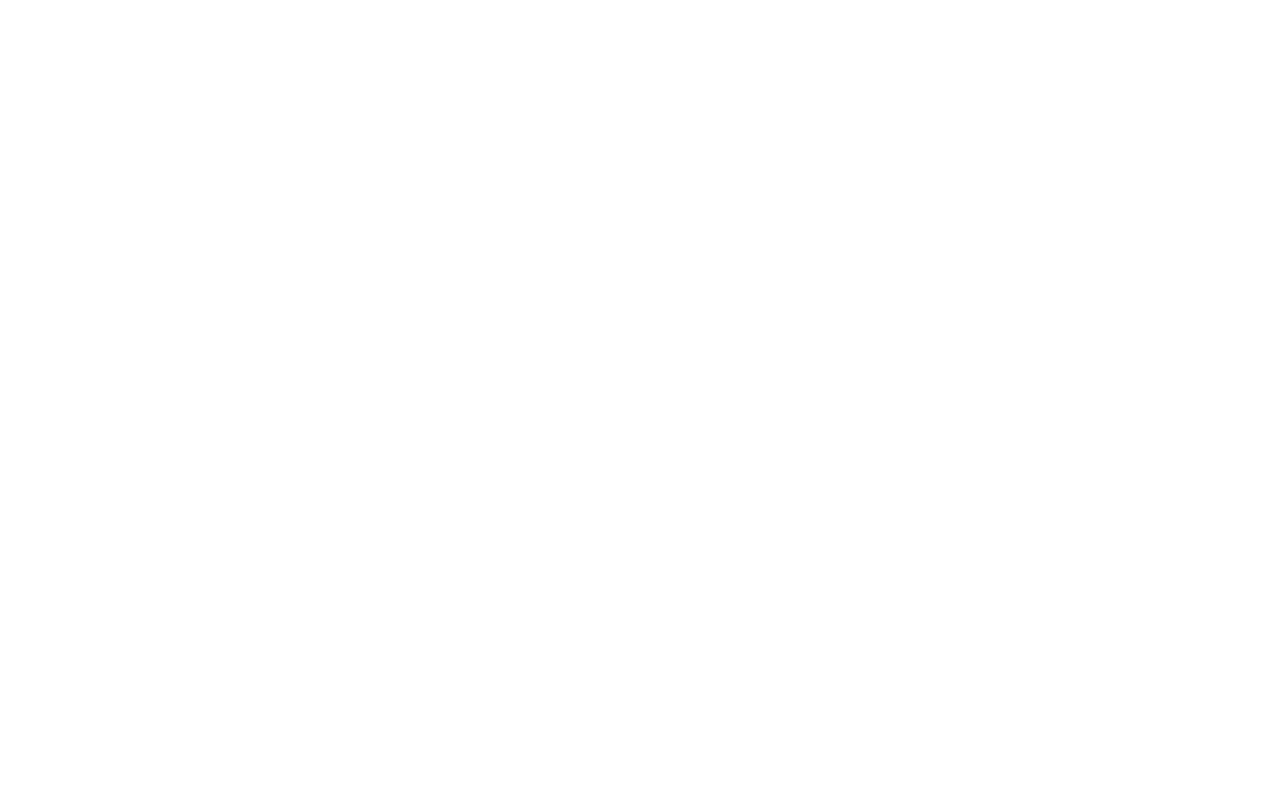
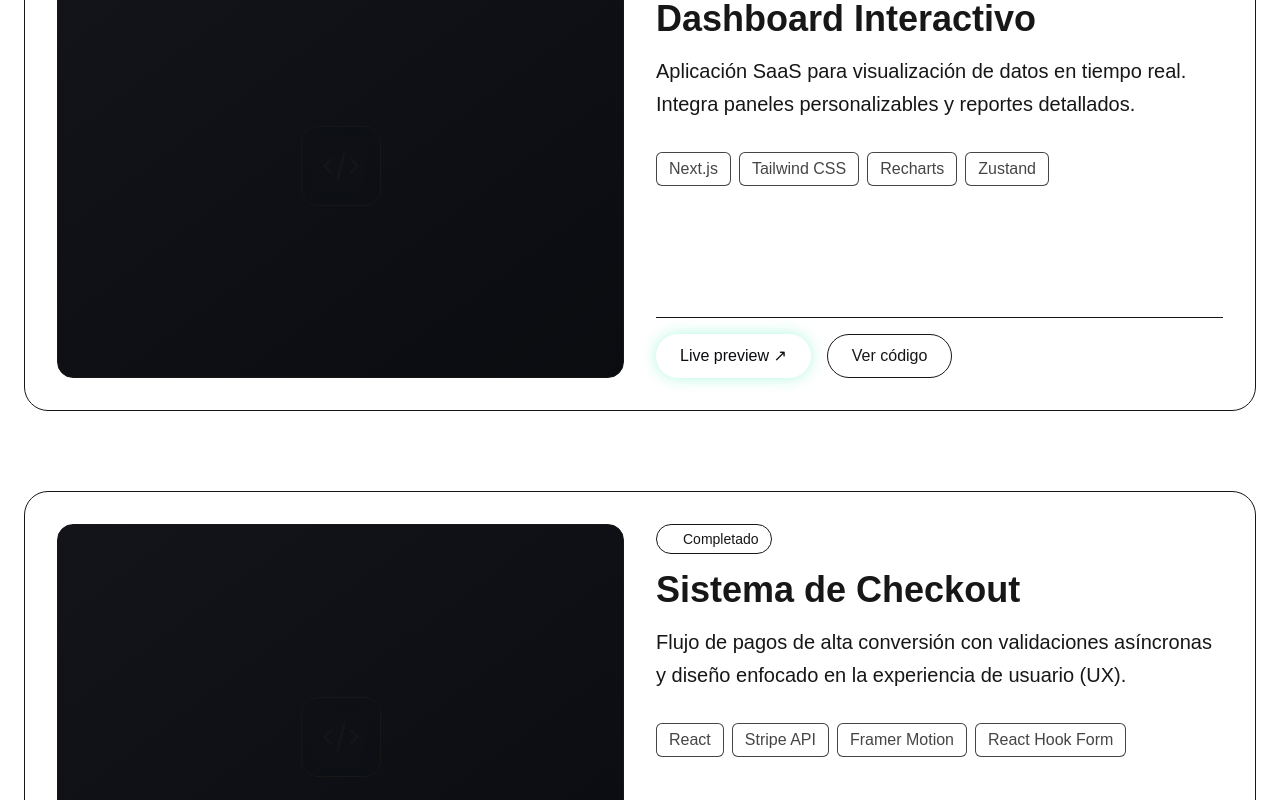
Before and after one commit to sebastianUCC2024/PortafolioPersonal, a Next.js app: page / in a window 1280 px wide. Shown: the part 1140-1940 px from the top of the page. Before the commit the page ends 800 px from the top, so only its background shows below. Built offline with nearby package versions, Linux system fonts and the light colour scheme.

Commit message:
feat: implementar sección de tarjetas de proyectos interactivos conectados a i18n

```diff
--- a/app/page.tsx
+++ b/app/page.tsx
@@ -1,12 +1,13 @@
 "use client";
 
 import { Hero } from "@/components/sections/hero";
+import { Projects } from "@/components/sections/projects";
 
 export default function Home() {
     return (
         <main className="flex-grow flex flex-col min-h-screen">
-            {/* Aquí irán apilándose todas las secciones de tu portafolio */}
             <Hero />
+            <Projects />
         </main>
     );
 }
--- /dev/null
+++ b/components/sections/projects.tsx
@@ -0,0 +1,81 @@
+"use client";
+
+import { useLanguage } from "@/hooks/use-language";
+import { Button } from "@/components/ui/button";
+import { Badge } from "@/components/ui/badge";
+
+export function Projects() {
+    const { t } = useLanguage();
+
+    return (
+        <section id="projects" className="py-24 relative">
+            <div className="max-w-7xl mx-auto px-6">
+
+                {/* Título de Sección */}
+                <div className="mb-16 md:mb-24">
+                    <h2 className="text-3xl md:text-5xl font-bold font-primary mb-4 text-foreground">
+                        <span className="text-brand-cyan">/</span> {t.projects.title}
+                    </h2>
+                    <div className="w-24 h-1 bg-brand-cyan/30 rounded-full" />
+                </div>
+
+                {/* Grid de Proyectos */}
+                <div className="grid grid-cols-1 gap-12 lg:gap-20">
+                    {t.projects.items.map((project, index) => (
+                        <div key={index} className="group relative grid lg:grid-cols-2 gap-8 items-stretch rounded-3xl bg-card-bg/50 border border-brand-cyan/10 p-6 md:p-8 hover:bg-card-bg hover:border-brand-cyan/30 transition-all duration-500">
+
+                            {/* Glow de fondo interaccional para la tarjeta */}
+                            <div className="absolute inset-0 bg-brand-cyan/0 rounded-3xl blur-2xl group-hover:bg-brand-cyan/5 transition-colors duration-500 -z-10" />
+
+                            {/* Columna Izquierda: Imagen / Placeholder gigante */}
+                            <div className="w-full aspect-video md:aspect-[4/3] rounded-2xl bg-gradient-to-br from-[#12141a] to-[#0a0c10] border border-brand-cyan/10 flex items-center justify-center relative overflow-hidden">
+                                 <div className="absolute inset-0 bg-brand-cyan/5 group-hover:bg-transparent transition-colors duration-500" />
+                                 {/* Logo/Icon placeholder centrado */}
+                                 <div className="w-20 h-20 rounded-2xl bg-brand-cyan/10 backdrop-blur border border-brand-cyan/20 flex items-center justify-center transition-transform duration-500 group-hover:scale-110">
+                                     <svg className="w-10 h-10 text-brand-cyan opacity-80" fill="none" viewBox="0 0 24 24" stroke="currentColor">
+                                         <path strokeLinecap="round" strokeLinejoin="round" strokeWidth={1.5} d="M10 20l4-16m4 4l4 4-4 4M6 16l-4-4 4-4" />
+                                     </svg>
+                                 </div>
+                            </div>
+
+                            {/* Columna Derecha: Información */}
+                            <div className="flex flex-col justify-center">
+                                <div className="mb-4">
+                                    <Badge className="mb-4">{project.status}</Badge>
+                                    <h3 className="text-2xl md:text-4xl font-bold font-primary text-foreground group-hover:text-brand-cyan transition-colors duration-300">
+                                        {project.title}
+                                    </h3>
+                                </div>
+
+                                <p className="text-muted text-lg md:text-xl mb-8 leading-relaxed">
+                                    {project.description}
+                                </p>
+
+                                {/* Stack de Tech */}
+                                <div className="flex flex-wrap gap-2 mb-8">
+                                    {project.stack.map(tech => (
+                                        <span key={tech} className="px-3 py-1 rounded-md bg-background border border-brand-cyan/10 text-sm md:text-base text-foreground/80 font-medium">
+                                            {tech}
+                                        </span>
+                                    ))}
+                                </div>
+
+                                {/* Acciones */}
+                                <div className="flex flex-wrap gap-4 mt-auto pt-4 border-t border-brand-cyan/10">
+                                    <Button variant="primary" size="md">
+                                        {project.previewText} ↗
+                                    </Button>
+                                    <Button variant="outline" size="md">
+                                        {project.githubText}
+                                    </Button>
+                                </div>
+                            </div>
+
+                        </div>
+                    ))}
+                </div>
+
+            </div>
+        </section>
+    );
+}
--- a/dictionaries/en.ts
+++ b/dictionaries/en.ts
@@ -7,6 +7,31 @@
         description: "Building memorable interfaces and futuristic digital experiences with a minimalist approach and great attention to visual detail.",
         primaryBtn: "View my projects",
         secondaryBtn: "About me"
+    },
+    projects: {
+        title: "My Projects",
+        items: [
+            {
+                status: "In Progress",
+                title: "Interactive Dashboard",
+                description: "SaaS application for real-time data visualization. Integrates customizable panels and detailed reports.",
+                stack: ["Next.js", "Tailwind CSS", "Recharts", "Zustand"],
+                previewUrl: "#",
+                githubUrl: "#",
+                previewText: "Live preview",
+                githubText: "View code"
+            },
+            {
+                status: "Completed",
+                title: "Checkout System",
+                description: "High-conversion payment flow with asynchronous validations and UX-focused design.",
+                stack: ["React", "Stripe API", "Framer Motion", "React Hook Form"],
+                previewUrl: "#",
+                githubUrl: "#",
+                previewText: "Live preview",
+                githubText: "View code"
+            }
+        ]
     },
     nav: {
         projects: "Projects",
--- a/dictionaries/es.ts
+++ b/dictionaries/es.ts
@@ -7,6 +7,31 @@
         description: "Construyendo interfaces memorables y experiencias digitales futuristas con un enfoque minimalista y gran atención al detalle visual.",
         primaryBtn: "Ver mis proyectos",
         secondaryBtn: "Conóceme"
+    },
+    projects: {
+        title: "Mis Proyectos",
+        items: [
+            {
+                status: "En Curso",
+                title: "Dashboard Interactivo",
+                description: "Aplicación SaaS para visualización de datos en tiempo real. Integra paneles personalizables y reportes detallados.",
+                stack: ["Next.js", "Tailwind CSS", "Recharts", "Zustand"],
+                previewUrl: "#",
+                githubUrl: "#",
+                previewText: "Live preview",
+                githubText: "Ver código"
+            },
+            {
+                status: "Completado",
+                title: "Sistema de Checkout",
+                description: "Flujo de pagos de alta conversión con validaciones asíncronas y diseño enfocado en la experiencia de usuario (UX).",
+                stack: ["React", "Stripe API", "Framer Motion", "React Hook Form"],
+                previewUrl: "#",
+                githubUrl: "#",
+                previewText: "Live preview",
+                githubText: "Ver código"
+            }
+        ]
     },
     nav: {
         projects: "Proyectos",
```
